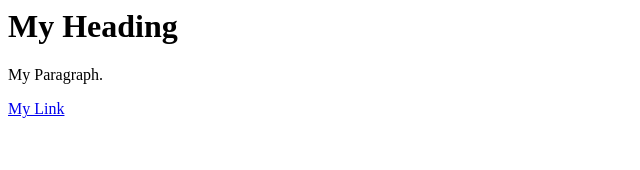
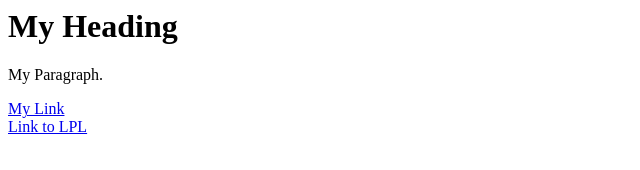
Before and after one commit to Harlen-Lam/harlen-lam.github.io, a plain HTML site: page index.html in a window 1280 px wide. Shown: the full height of the page, 0-640 px from the left. Drawn offline with Linux system fonts and the light colour scheme.

Commit message:
Update index.html

```diff
--- a/index.html
+++ b/index.html
@@ -3,5 +3,7 @@
     <h1>My Heading</h1>
     <p>My Paragraph.</p>
     <a href="test.html">My Link</a>
+    <br>
+    <a href="home.html">Link to LPL</a>
   </body>
 </html>
```
